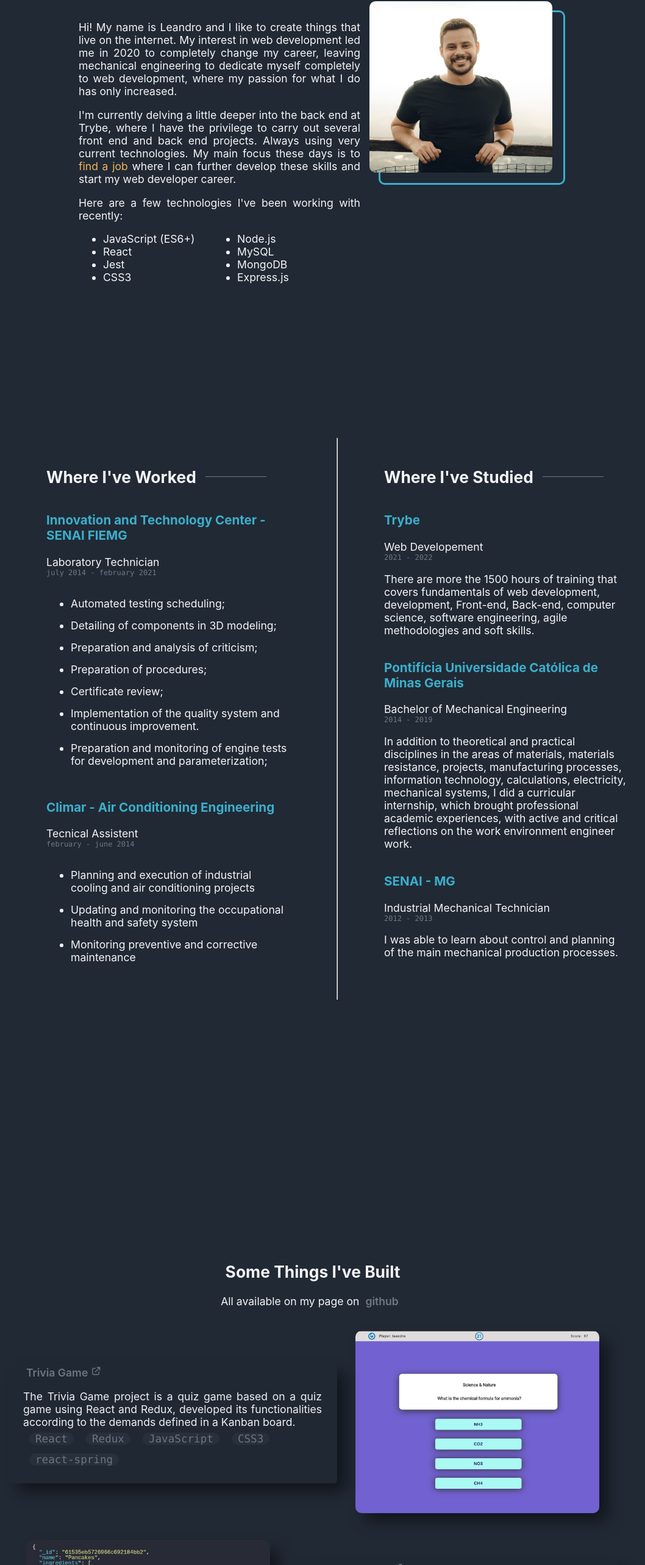
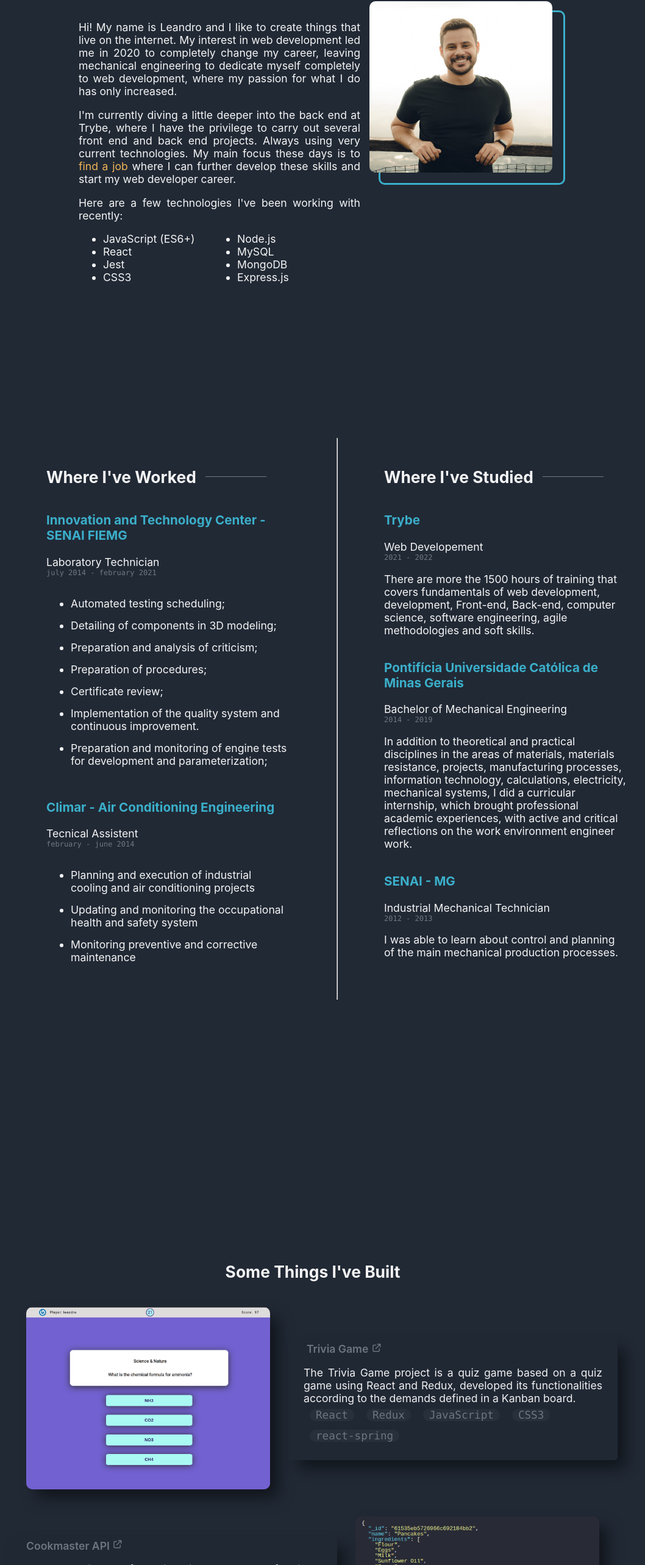
Before and after one commit to leandrofcr/portfolio, a React (Create React App) app: page / in a window 1280 px wide. Shown: the part 951-3517 px from the top of the page at 61% size, without its empty margins (127-1185 px from the left). Built offline with nearby package versions, Linux system fonts and the light colour scheme.

Commit message:
hotfix: removes project subtitle. fix footer margin-top

```diff
--- a/src/components/footer.jsx
+++ b/src/components/footer.jsx
@@ -5,7 +5,7 @@ const FooterWrapper = styled.footer`
   font-size: 12px;
   color: #707881;
   padding: 20px;
-  margin-top: 100px;
+  margin-top: 50px;
 
   a {
     text-decoration: none;
@@ -15,6 +15,9 @@ const FooterWrapper = styled.footer`
       color: #efb357;
     }
   }
+  @media (max-width: 1100px) {
+    margin-top: 130px;
+ }
 `;
 
 function Footer() {
--- a/src/components/sections/about.jsx
+++ b/src/components/sections/about.jsx
@@ -138,7 +138,7 @@ function About() {
           </p>
 
           <p>
-            I&apos;m currently delving a little deeper into the back end at
+            I&apos;m currently diving a little deeper into the back end at
             Trybe, where I have the privilege to carry out several front end and
             back end projects. Always using very current technologies. My main
             focus these days is to
--- a/src/components/sections/projects.jsx
+++ b/src/components/sections/projects.jsx
@@ -117,11 +117,10 @@ function Projects() {
     <StyledSectionWrapper>
       <h2 id="projects">Some Things I&apos;ve Built</h2>
 
-      <p>
+      {/* <p>
         All available on my page on
         <a href="https://github.com/leandrofcr" target="_blank" rel="noreferrer">github</a>
-
-      </p>
+      </p> */}
       {projects.map((pr, i) => (
         <StyledCard
           key={pr.name}
@@ -149,7 +148,7 @@ function Projects() {
         </StyledCard>
       ))}
       <a href="https://github.com/leandrofcr" target="_blank" rel="noreferrer">
-        See more
+        See more on my Github
         {' '}
         <HiOutlineExternalLink />
       </a>
```
